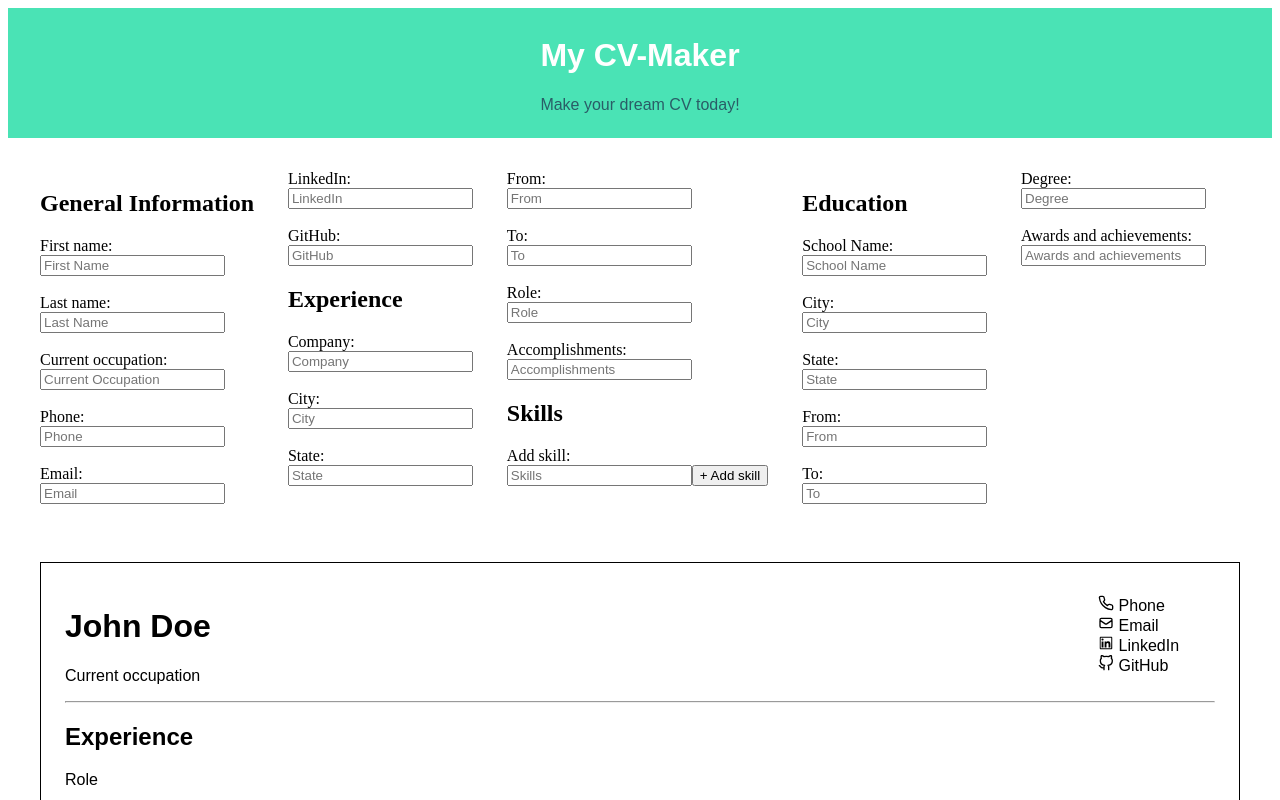
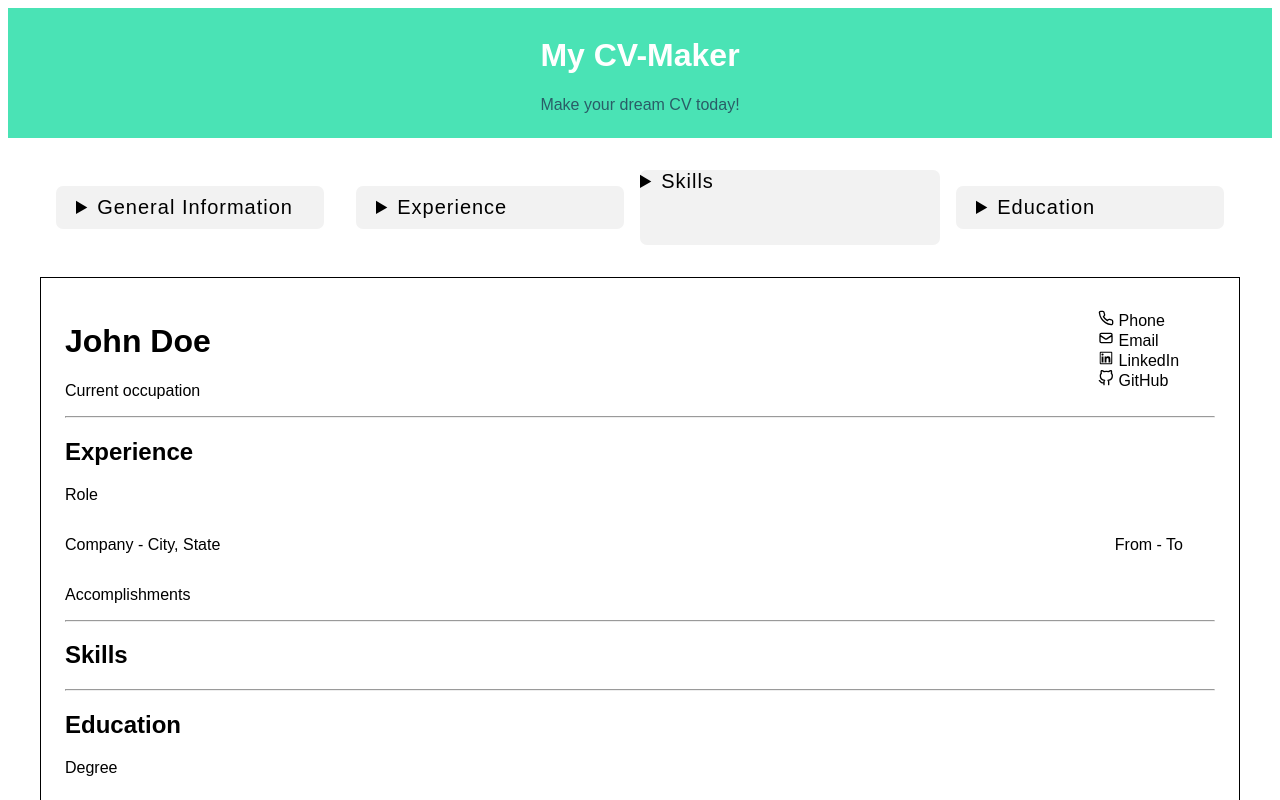
Before and after one commit to SultanBadri/cv-project, a React (Create React App) app: page / in a window 1280 px wide. Shown: the top 800 px of the page. Built offline with nearby package versions, Linux system fonts and the light colour scheme.

Commit message:
made accordion with inputs

```diff
--- a/src/components/CVEducation/EducationInput.tsx
+++ b/src/components/CVEducation/EducationInput.tsx
@@ -1,9 +1,20 @@
 import React from "react";
+import styled from "styled-components";
+
+const DetailsDiv = styled.details`
+  background: #f2f2f2;
+  margin: 1rem;
+  padding: 10px 20px;
+  border-radius: 7px;
+  letter-spacing: 1px;
+  cursor: pointer;
+`;
 
 export const EducationInput = ({ education, handleEducation }: any) => {
   return (
     <>
-      <h2>Education</h2>
+      <DetailsDiv>
+        <summary style={{ fontSize: 20 }}>Education</summary>
         <label>
           School Name: <br />
           <input
@@ -80,6 +91,7 @@ export const EducationInput = ({ education, handleEducation }: any) => {
             onChange={handleEducation}
           />
         </label>
+      </DetailsDiv>
     </>
   );
 };
--- a/src/components/CVExperience/ExperienceInput.tsx
+++ b/src/components/CVExperience/ExperienceInput.tsx
@@ -1,9 +1,20 @@
 import React from "react";
+import styled from "styled-components";
+
+const DetailsDiv = styled.details`
+  background: #f2f2f2;
+  margin: 1rem;
+  padding: 10px 20px;
+  border-radius: 7px;
+  letter-spacing: 1px;
+  cursor: pointer;
+`;
 
 export const ExperienceInput = ({ experience, handleExperience }: any) => {
   return (
     <>
-      <h2>Experience</h2>
+      <DetailsDiv>
+        <summary style={{ fontSize: 20 }}>Experience</summary>
         <label>
           Company: <br />
           <input
@@ -80,6 +91,7 @@ export const ExperienceInput = ({ experience, handleExperience }: any) => {
             onChange={handleExperience}
           />
         </label>
+      </DetailsDiv>
     </>
   );
 };
--- a/src/components/CVHeader/HeaderInput.tsx
+++ b/src/components/CVHeader/HeaderInput.tsx
@@ -1,16 +1,26 @@
-import React, { useState } from "react";
-import { FormExperience } from "../CVExperience/FormExperience";
+import React from "react";
+import styled from "styled-components";
+
+const DetailsDiv = styled.details`
+  background: #f2f2f2;
+  margin: 1rem;
+  padding: 10px 20px;
+  border-radius: 7px;
+  letter-spacing: 1px;
+  cursor: pointer;
+`;
 
 export const HeaderInput = ({ info, handleGeneralInfo }: any) => {
   return (
     <>
-      <h2>General Information</h2>
+      <DetailsDiv>
+        <summary style={{ fontSize: 20 }}>General Information</summary>
         <label>
           First name: <br />
           <input
             type="text"
             name="firstName"
-          placeholder="First Name"
+            placeholder="First name"
             value={info.firstName}
             onChange={handleGeneralInfo}
           />
@@ -21,7 +31,7 @@ export const HeaderInput = ({ info, handleGeneralInfo }: any) => {
           <input
             type="text"
             name="lastName"
-          placeholder="Last Name"
+            placeholder="Last name"
             value={info.lastName}
             onChange={handleGeneralInfo}
           />
@@ -32,7 +42,7 @@ export const HeaderInput = ({ info, handleGeneralInfo }: any) => {
           <input
             type="text"
             name="occupation"
-          placeholder="Current Occupation"
+            placeholder="Current occupation"
             value={info.occupation}
             onChange={handleGeneralInfo}
           />
@@ -81,6 +91,7 @@ export const HeaderInput = ({ info, handleGeneralInfo }: any) => {
             onChange={handleGeneralInfo}
           />
         </label>
+      </DetailsDiv>
     </>
   );
 };
--- a/src/components/CVSkills/SkillsInput.tsx
+++ b/src/components/CVSkills/SkillsInput.tsx
@@ -1,4 +1,32 @@
 import React from "react";
+import styled from "styled-components";
+
+const DetailsDiv = styled.details`
+  background: #f2f2f2;
+  border-radius: 7px;
+  letter-spacing: 1px;
+  cursor: pointer;
+`;
+
+const InputContainer = styled.div`
+  position: relative;
+`;
+
+const InputBox = styled.input`
+  border: none;
+  outline: none;
+  border-bottom: 2px solid #4ae3b5; ;
+`;
+
+const Span = styled.span`
+  position: absolute;
+  left: 0;
+  padding: 0.5rem 0;
+  margin: 1rem 0;
+  pointer-events: none;
+  transition: 0.3s;
+  color: #666;
+`;
 
 export const SkillsInput = ({ skill, skills, setSkill, setSkills }: any) => {
   const handleChange = (e: any) => {
@@ -19,19 +47,16 @@ export const SkillsInput = ({ skill, skills, setSkill, setSkills }: any) => {
 
   return (
     <>
-      <form onSubmit={onSubmit}>
-        <h2>Skills</h2>
-        <label>
-          Add skill: <br />
-          <input
-            type="text"
-            placeholder="Skills"
-            value={skill}
-            onChange={handleChange}
-          />
-        </label>
-        <button>+ Add skill</button>
-      </form>
+      <DetailsDiv>
+        <summary style={{ fontSize: 20 }}>Skills</summary>
+        <form onSubmit={onSubmit}>
+          <InputContainer>
+            <InputBox type="text" value={skill} onChange={handleChange} />
+            <Span>Skill</Span>
+          </InputContainer>
+          <button>+ Add skill</button>
+        </form>
+      </DetailsDiv>
     </>
   );
 };
--- a/src/components/FormContainer.tsx
+++ b/src/components/FormContainer.tsx
@@ -9,20 +9,19 @@ import { FormSkills } from "./CVSkills/FormSkills";
 import { EducationInput } from "./CVEducation/EducationInput";
 import { FormEducation } from "./CVEducation/FormEducation";
 
+const InputDiv = styled.div`
+  display: grid;
+  grid-template-columns: 1fr 1fr 1fr 1fr;
+  margin: 2rem;
+  font-family: sans-serif;
+`;
+
 const CVDiv = styled.div`
   position: relative;
   border: 1px solid black;
   font-family: sans-serif;
   margin: 2rem;
   padding: 1.5rem;
-`;
-
-const InputDiv = styled.div`
-  display: flex;
-  flex-direction: column;
-  flex-wrap: wrap;
-  height: 45vh;
-  margin: 2rem;
 `;
 
 export const FormContainer: React.FC = () => {
```
Lines whose indentation alone changed are shown as unchanged.
